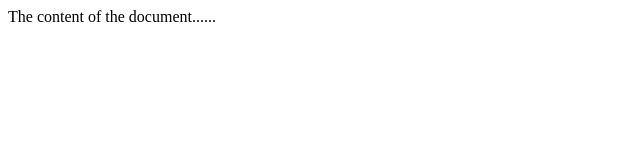
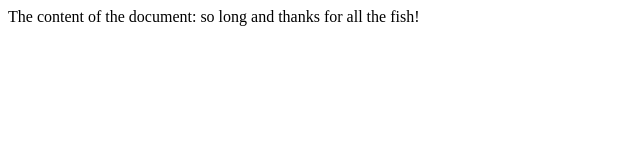
Before and after one commit to benedek/mobil.realmonitor.hu, a plain HTML site: page public_html/index.html in a window 1280 px wide. Shown: the whole page, without its empty margins (0-640 px from the left). Drawn offline with Linux system fonts and the light colour scheme.

Commit message:
try again

```diff
--- a/public_html/index.html
+++ b/public_html/index.html
@@ -5,7 +5,7 @@
 </head>
 
 <body>
-The content of the document......
+The content of the document: so long and thanks for all the fish!
 </body>
 
 </html>
```
Also changed, not shown: 1 other file.
